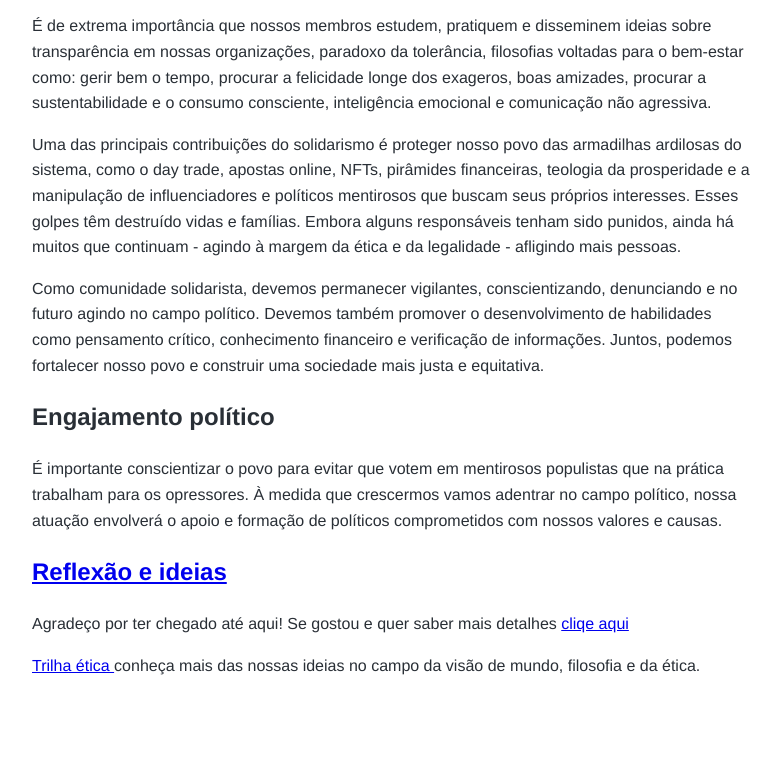
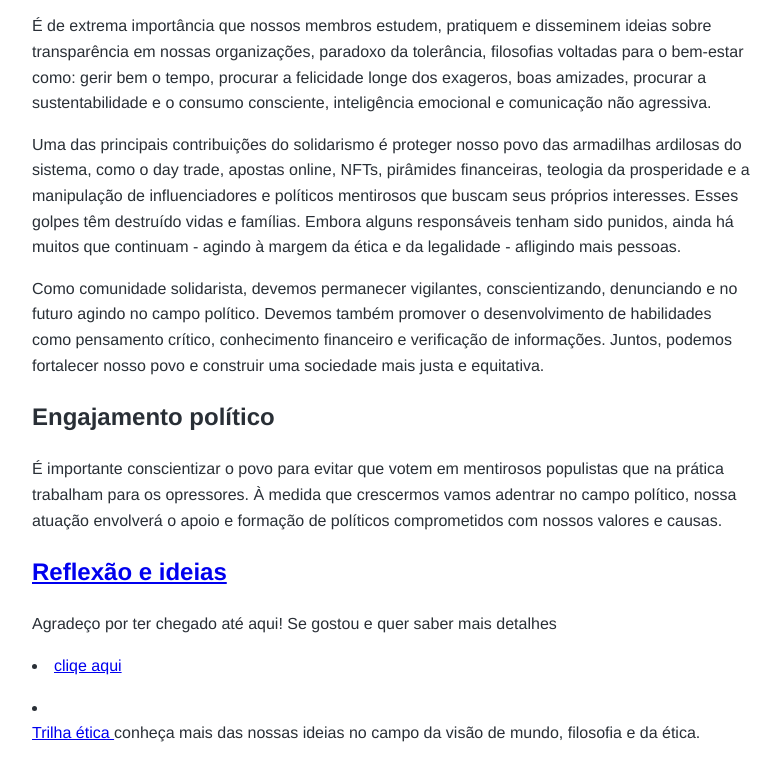
Before and after one commit to solidarismo/solidarismo.github.io, a plain HTML site: page index.html in a window 1280 px wide. Shown: the part 4204-4966 px from the top of the page, without its empty margins (128-909 px from the left). Before the commit the page ends 4899 px from the top, so only its background shows below. Drawn offline with Linux system fonts and the light colour scheme; a script that the page names is missing.

Commit message:
Update index.html

```diff
--- a/index.html
+++ b/index.html
@@ -96,9 +96,9 @@
   <h2 class="flash-animation" id="reflexao-ideias"><a href="https://solidarismo.github.io/reflexao-e-ideias.html" target="_blank">Reflexão e ideias</a></h2>
 
     <p>Agradeço por ter chegado até aqui! Se gostou e quer saber mais detalhes
-    <a href="https://solidarismo.github.io/reflexao-e-ideias.html" target="_blank">cliqe aqui</a></p>
+    <li><a href="https://solidarismo.github.io/reflexao-e-ideias.html" target="_blank">cliqe aqui</a></p></li>
 
-    <p><a href="Trilha do solidarismo.pdf">Trilha ética </a> conheça mais das nossas ideias no campo da visão de mundo, filosofia e da ética.</p>
+    <li><p><a href="Trilha do solidarismo.pdf">Trilha ética </a> conheça mais das nossas ideias no campo da visão de mundo, filosofia e da ética.</p></li>
 
     </article>
 
```
